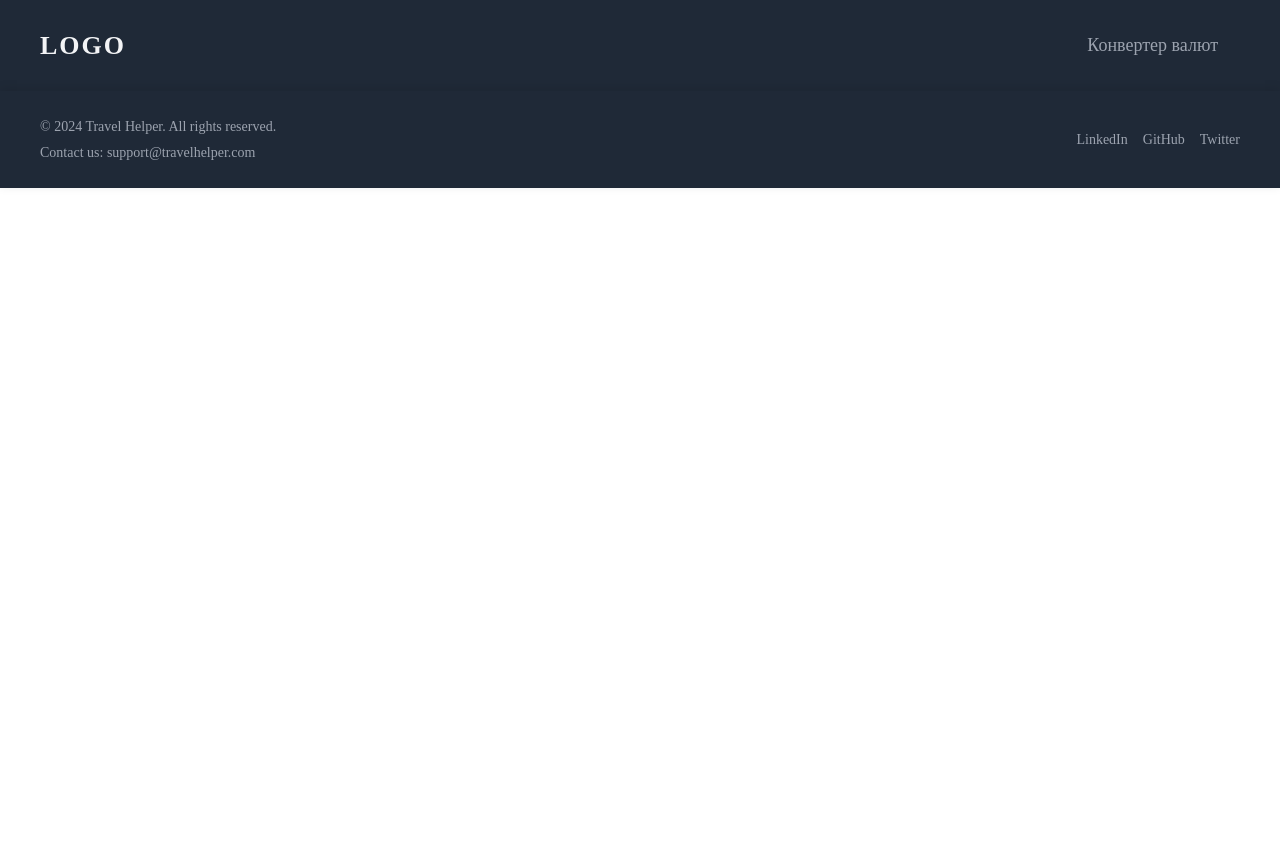
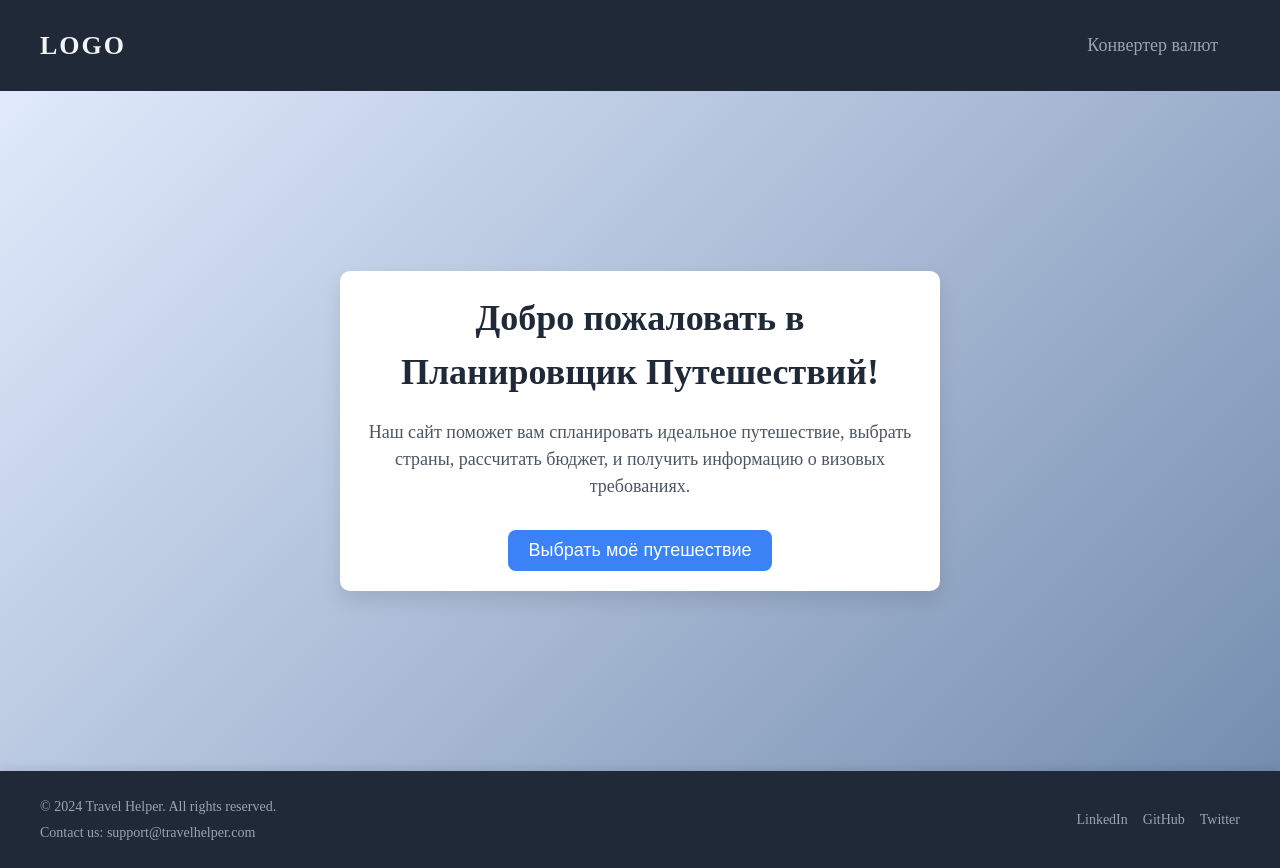
Before and after one commit to belovdima/PROJECTS, a React (Vite) app in the folder TravelHelper/: page / in a window 1280 px wide. Before the commit the page ends 800 px from the top, so only its background shows below. Built offline with nearby package versions, Linux system fonts and the light colour scheme.

Commit message:
added HomePage

```diff
--- a/TravelHelper/src/components/App.tsx
+++ b/TravelHelper/src/components/App.tsx
@@ -1,10 +1,12 @@
 import { Header } from "./Header";
 import { Footer } from "./Footer";
+import { HomePage } from "./HomePage";
 
 function App() {
     return (
         <>
             <Header />
+            <HomePage />
             <Footer />
         </>
     );
--- /dev/null
+++ b/TravelHelper/src/components/HomePage.tsx
@@ -0,0 +1,17 @@
+export const HomePage = () => {
+    return (
+        <div className="home">
+            <div className="home__content">
+                <h1 className="home__title">
+                    Добро пожаловать в Планировщик Путешествий!
+                </h1>
+                <p className="home__description">
+                    Наш сайт поможет вам спланировать идеальное путешествие,
+                    выбрать страны, рассчитать бюджет, и получить информацию о
+                    визовых требованиях.
+                </p>
+                <button className="home__btn">Выбрать моё путешествие</button>
+            </div>
+        </div>
+    );
+};
--- a/TravelHelper/src/styles/css/styles.css
+++ b/TravelHelper/src/styles/css/styles.css
@@ -246,3 +246,54 @@ a:active {
 .footer__socials a:active {
   color: #4b5563;
 }
+
+.home {
+  display: -webkit-box;
+  display: -ms-flexbox;
+  display: flex;
+  -webkit-box-align: center;
+      -ms-flex-align: center;
+          align-items: center;
+  -webkit-box-pack: center;
+      -ms-flex-pack: center;
+          justify-content: center;
+  height: calc(100vh - 120px);
+  background: linear-gradient(135deg, #e0eafc, #758eb0);
+}
+.home__content {
+  max-width: 600px;
+  padding: 20px;
+  border-radius: 10px;
+  background-color: #ffffff;
+  -webkit-box-shadow: 0 10px 20px rgba(0, 0, 0, 0.1);
+          box-shadow: 0 10px 20px rgba(0, 0, 0, 0.1);
+  text-align: center;
+}
+.home__title {
+  margin-bottom: 20px;
+  color: #1f2937;
+  font-size: 36px;
+  font-weight: 700;
+}
+.home__description {
+  margin-bottom: 30px;
+  color: #4b5563;
+  font-size: 18px;
+}
+.home__btn {
+  padding: 10px 20px;
+  border: none;
+  border-radius: 8px;
+  color: white;
+  background-color: #3b82f6;
+  cursor: pointer;
+  -webkit-transition: background-color 0.3s ease;
+  transition: background-color 0.3s ease;
+  font-size: 18px;
+}
+.home__btn:hover {
+  background-color: #2563eb;
+}
+.home__btn:active {
+  background-color: #1d4ed8;
+}
--- /dev/null
+++ b/TravelHelper/src/styles/scss/_HomePage.scss
@@ -0,0 +1,48 @@
+.home {
+    display: flex;
+    align-items: center;
+    justify-content: center;
+    height: calc(100vh - 120px);
+    background: linear-gradient(135deg, #e0eafc, #758eb0);
+
+    &__content {
+        max-width: 600px;
+        padding: 20px;
+        border-radius: 10px;
+        background-color: #ffffff;
+        box-shadow: 0 10px 20px rgba(0, 0, 0, 0.1);
+        text-align: center;
+    }
+
+    &__title {
+        margin-bottom: 20px;
+        color: #1f2937;
+        font-size: 36px;
+        font-weight: 700;
+    }
+
+    &__description {
+        margin-bottom: 30px;
+        color: #4b5563;
+        font-size: 18px;
+    }
+
+    &__btn {
+        padding: 10px 20px;
+        border: none;
+        border-radius: 8px;
+        color: white;
+        background-color: #3b82f6;
+        cursor: pointer;
+        transition: background-color 0.3s ease;
+        font-size: 18px;
+
+        &:hover {
+            background-color: #2563eb;
+        }
+
+        &:active {
+            background-color: #1d4ed8;
+        }
+    }
+}
--- a/TravelHelper/src/styles/scss/styles.scss
+++ b/TravelHelper/src/styles/scss/styles.scss
@@ -1,3 +1,4 @@
 @import "_reset";
 @import "_Header";
 @import "_Footer";
+@import "_HomePage";
```
